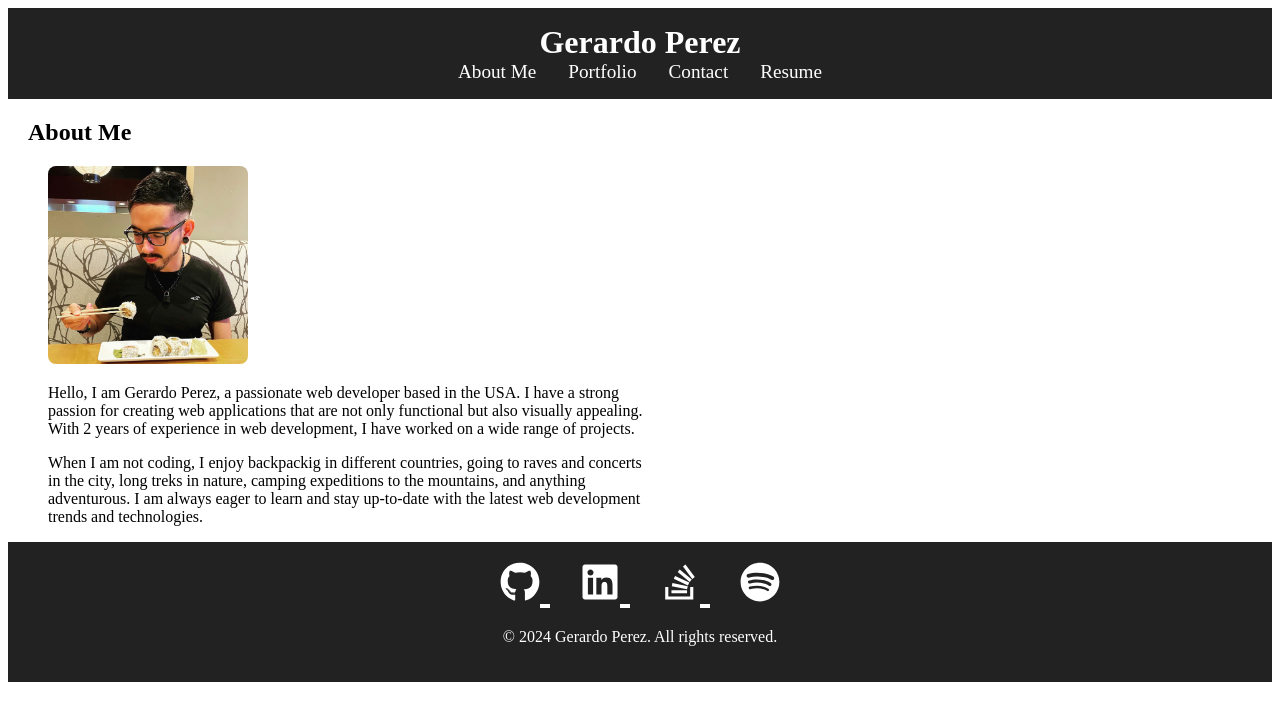
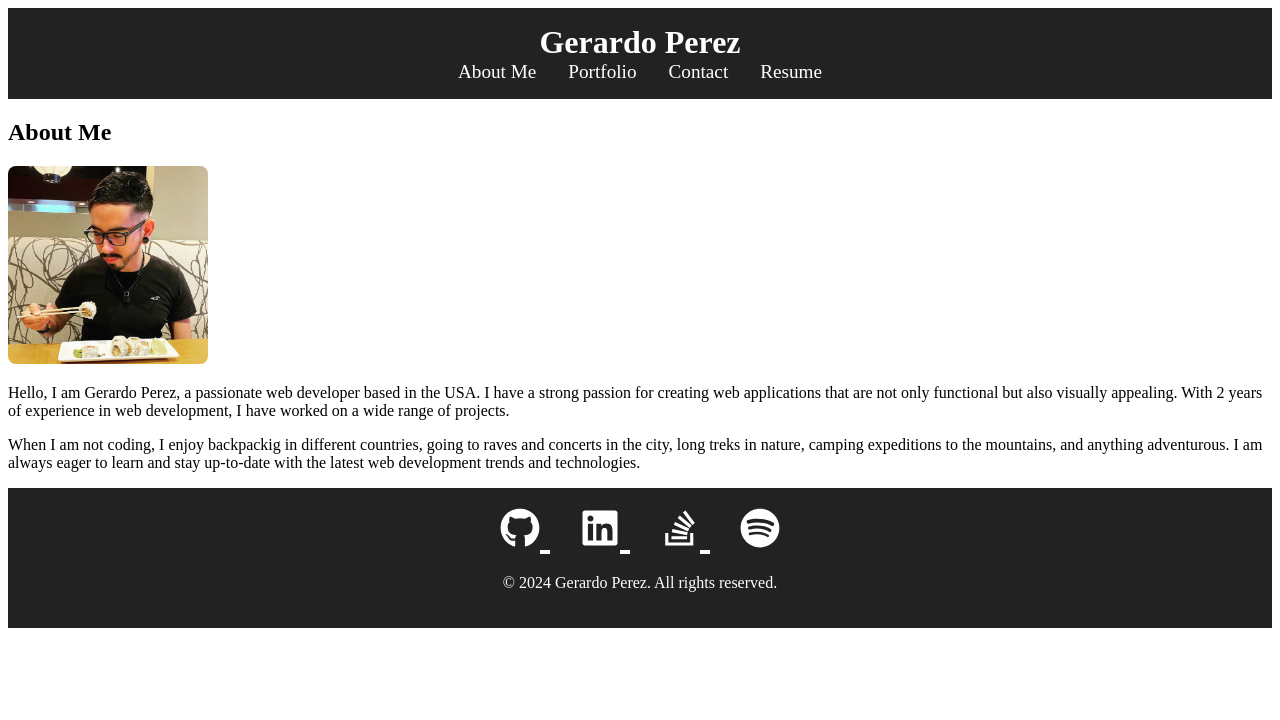
Before and after one commit to Gera1313/react-portfolio-2, a React (Vite) app: page / in a window 1280 px wide. Shown: the top 720 px of the page. Built offline with nearby package versions, Linux system fonts and the light colour scheme.

Commit message:
styling about.css

```diff
--- a/src/components/contact.jsx
+++ b/src/components/contact.jsx
@@ -17,7 +17,7 @@ function Contact() {
 
   const handleSubmit = (e) => {
     e.preventDefault();
-    // Here you would handle form submission (e.g., send data to an email service or API)
+    // Here I would handle form submission (e.g., send data to an email service or API)
     console.log('Form submitted:', formData);
     // Clear the form after submission
     setFormData({
--- a/src/styles/About.css
+++ b/src/styles/About.css
@@ -1,3 +1,15 @@
+.about-section {
+
+}
+
+.about-section h2 {
+
+}
+
+.about-content {
+
+}
+
 /* Styling the profile image */
 .profile-picture {
     width: 200px;
@@ -6,15 +18,6 @@
     /* margin-right: 20px; */
   }
 
-  .about-section {
-    padding-left: 20px;
-    /* display: flex;
-    flex-direction: row;
-    align-items: center; */
-    /* padding: 20px; */
+  .about-content p {
+
   }
-
-  .about-content {
-    max-width: 600px;
-    margin-left: 20px;
-  }
```
